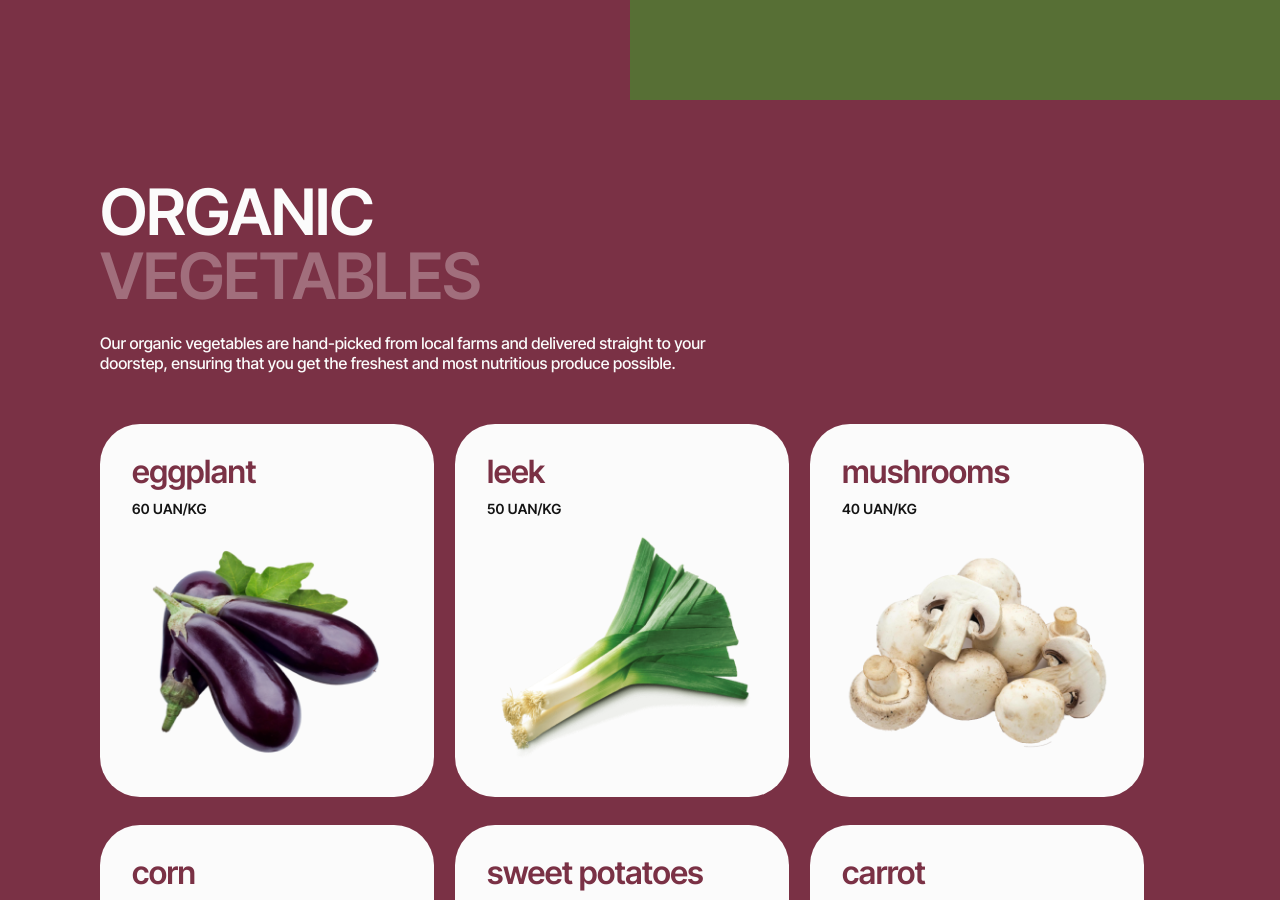
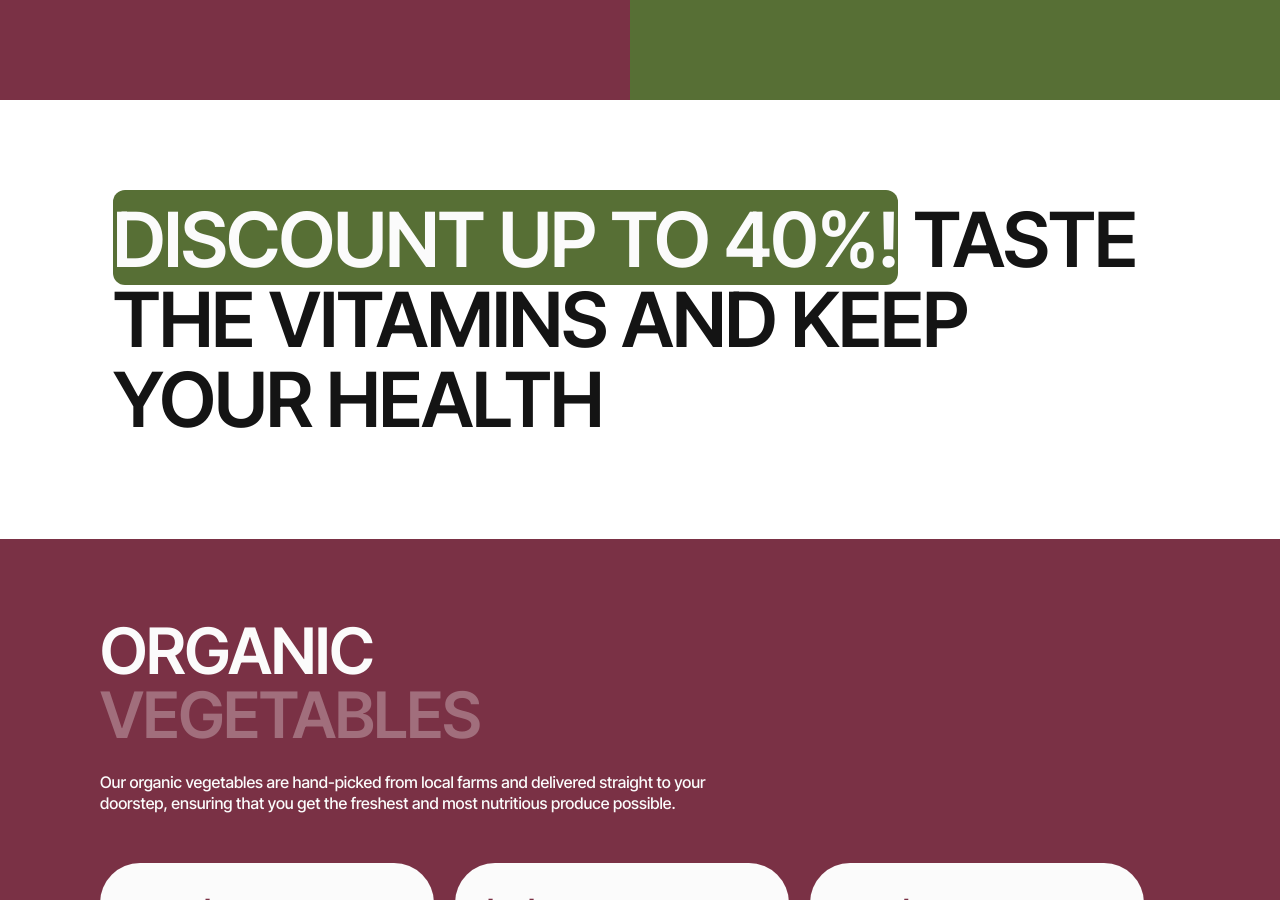
Before and after one commit to YuriiKyrychenko9/codeOrganic, a website built with Vite: page src/index.html in a window 1280 px wide. Shown: the part 1459-2359 px from the top of the page. Built offline with nearby package versions, Linux system fonts and the light colour scheme; files whose address does not match are found by name.

Commit message:
Advertisement prefinal

```diff
--- a/src/css/04-advertisement.css
+++ b/src/css/04-advertisement.css
@@ -0,0 +1,61 @@
+.advertisement-container {
+    padding: 80px 0px;
+    width: 355px;
+    display: flex;
+    justify-content: center;
+    margin: 0 auto;
+}
+
+.advertisement-text {
+    font-size: 48px;
+    font-weight: 600;
+    line-height: 1.04;
+    letter-spacing: -0.015em;
+    /* text-align: left; */
+    color: #141414;
+    text-transform: uppercase;
+}
+
+.advertisement-span {
+    color: #FBFBFB;
+    border-radius: 12px;
+    background-color:#576F35;
+    display: block;
+    padding-top: 3px;
+}
+
+@media screen and (min-width: 768px) {
+    .advertisement-container {
+        width: 768px;
+        padding: 100px 0;
+     }
+
+    .advertisement-text {
+        font-size: 64px;
+        line-height: 1.09;
+        letter-spacing: -0.015em;
+        width: 704px;
+    }
+
+    .advertisement-span {
+        display: inherit;
+    }
+}
+
+@media screen and (min-width: 1280px) {
+    .advertisement-container {
+        width: 1280px;
+        padding: 100px 0;
+    }
+
+    .advertisement-text {
+        width: 1054px;
+        font-size: 76px;
+        line-height: 1.05;
+        letter-spacing: -0.015em;
+    }
+
+    .advertisement-span {
+        display: inline;
+    }
+}
--- a/src/partials/04-advertisement.html
+++ b/src/partials/04-advertisement.html
@@ -1 +1,7 @@
-<section class="advertisement"></section>
+<section class="advertisement">
+    <div class="advertisement-container">
+        <h2 class="visually-hidden">Advertisement</h2>
+        <p class="advertisement-text"><span class="advertisement-span">Discount up to 40%!</span>
+            Taste the vitamins and keep your health</p>
+    </div>
+</section>
```
